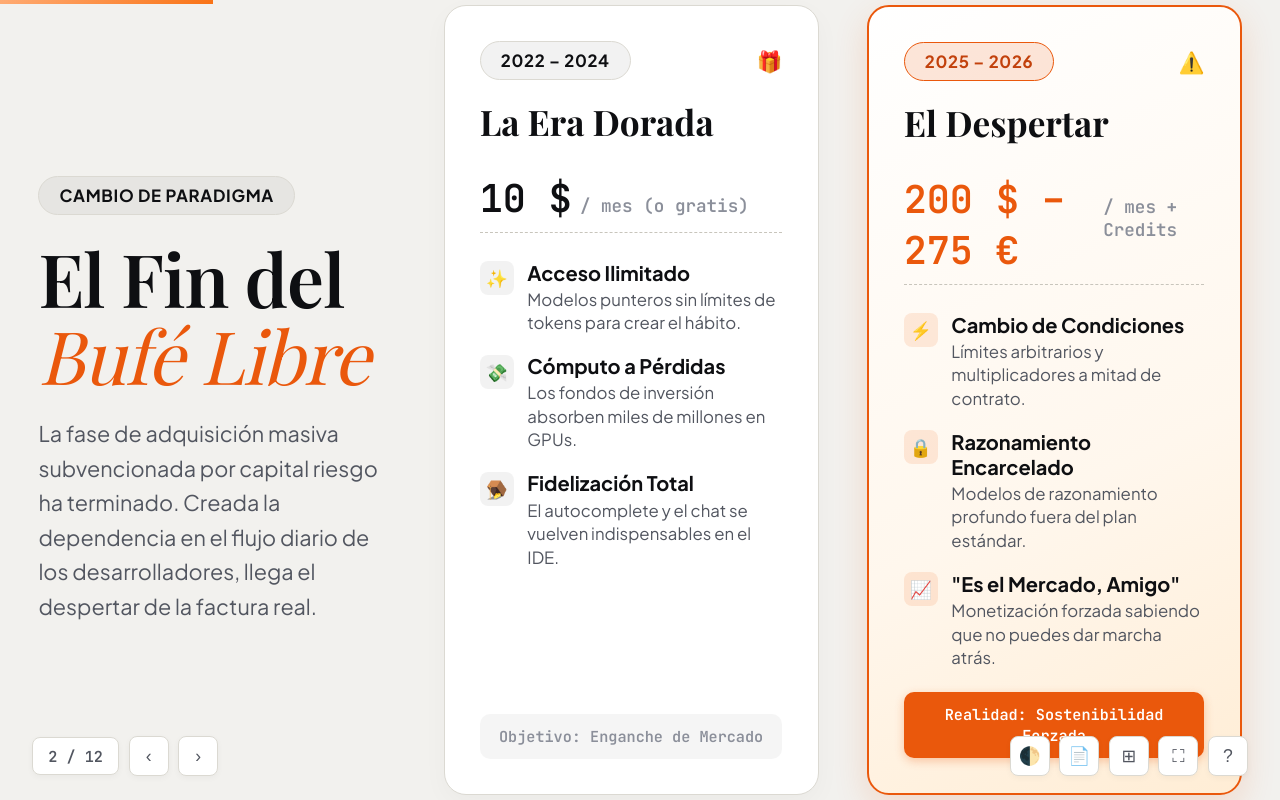
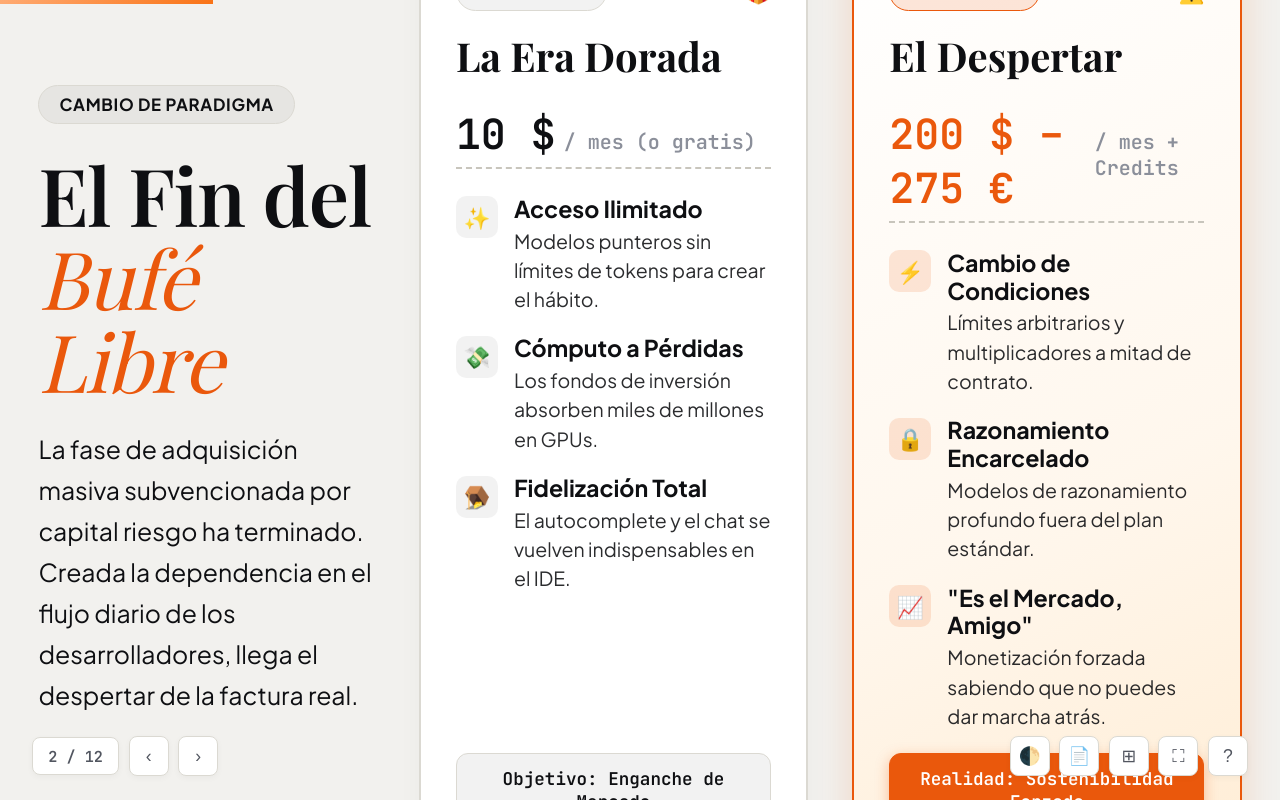
Before and after one commit to faparicior/charla-ia-local-2026, a plain HTML site: page index.html in a window 1280 px wide. Both pictures are taken after a click on the button "Siguiente (→ / Espacio)". Drawn offline with nearby package versions, Linux system fonts and the light colour scheme; a web font is replaced by a local one.

Commit message:
style: update buffet layout and typography for projector readability

```diff
--- a/style.css
+++ b/style.css
@@ -225,12 +225,12 @@
 }
 
 /* ==========================================================================
-   LAYOUT 1: TIMELINE COMPARISON - EL FIN DEL BUFÉ LIBRE (SLIDE 2)
+   LAYOUT 1: TIMELINE COMPARISON - EL FIN DEL BUFÉ LIBRE (SLIDE 2 - AMPLIADO PROYECTOR)
    ========================================================================== */
 .buffet-grid {
   display: grid;
-  grid-template-columns: 1fr 1.05fr 1.05fr;
-  gap: 3rem;
+  grid-template-columns: 0.95fr 1.1fr 1.1fr;
+  gap: 2.75rem;
   align-items: stretch;
   width: 100%;
 }
@@ -239,28 +239,28 @@
   display: flex;
   flex-direction: column;
   justify-content: center;
-  gap: 1.5rem;
+  gap: 1.75rem;
 }
 
 .buffet-intro h2 {
-  font-size: 4.6rem;
-  line-height: 1.05;
+  font-size: 5rem;
+  line-height: 1.04;
 }
 
 .buffet-intro p {
-  font-size: 1.35rem;
-  line-height: 1.6;
-  color: var(--text-muted);
+  font-size: 1.55rem;
+  line-height: 1.65;
+  color: var(--text-main);
 }
 
 .buffet-card {
   background: var(--bg-surface);
-  border: 1.5px solid var(--border-subtle);
+  border: 2px solid var(--border-subtle);
   border-radius: 22px;
   padding: 2.2rem 2.2rem;
   display: flex;
   flex-direction: column;
-  gap: 1.4rem;
+  gap: 1.35rem;
   box-shadow: 0 8px 26px rgba(0, 0, 0, 0.03);
   position: relative;
   transition: transform 0.25s ease;
@@ -272,8 +272,8 @@
 
 .buffet-card.buffet-trap {
   background: linear-gradient(155deg, #ffffff 0%, #fff7ed 60%, #ffedd5 100%);
-  border: 2px solid #ea580c;
-  box-shadow: 0 12px 34px rgba(234, 88, 12, 0.16);
+  border: 2.5px solid #ea580c;
+  box-shadow: 0 12px 36px rgba(234, 88, 12, 0.18);
 }
 
 body.theme-dark .buffet-card.buffet-trap {
@@ -289,7 +289,7 @@
 
 .buffet-card-title {
   font-family: var(--font-serif);
-  font-size: 2.2rem;
+  font-size: 2.5rem;
   font-weight: 700;
   color: var(--text-main);
   line-height: 1.15;
@@ -300,11 +300,11 @@
   align-items: baseline;
   gap: 0.5rem;
   font-family: var(--font-mono);
-  font-size: 2.4rem;
+  font-size: 2.6rem;
   font-weight: 800;
   color: var(--text-main);
-  padding: 0.5rem 0;
-  border-bottom: 1.5px dashed var(--border-medium);
+  padding: 0.4rem 0;
+  border-bottom: 2px dashed var(--border-medium);
 }
 
 .buffet-price-callout.trap {
@@ -312,75 +312,79 @@
 }
 
 .buffet-price-callout span {
-  font-size: 1.1rem;
-  font-weight: 600;
+  font-size: 1.25rem;
+  font-weight: 700;
   color: var(--text-dim);
 }
 
 .buffet-feature-list {
   display: flex;
   flex-direction: column;
-  gap: 1.15rem;
+  gap: 1.25rem;
   margin-top: 0.25rem;
 }
 
 .buffet-feature-item {
   display: flex;
   align-items: flex-start;
-  gap: 0.85rem;
+  gap: 1rem;
 }
 
 .buffet-icon-box {
-  width: 34px;
-  height: 34px;
-  min-width: 34px;
-  border-radius: 8px;
+  width: 42px;
+  height: 42px;
+  min-width: 42px;
+  border-radius: 10px;
   display: flex;
   align-items: center;
   justify-content: center;
-  font-size: 1.1rem;
+  font-size: 1.35rem;
   background: rgba(0, 0, 0, 0.05);
   margin-top: 0.1rem;
 }
 
 .buffet-card.buffet-trap .buffet-icon-box {
-  background: rgba(234, 88, 12, 0.12);
+  background: rgba(234, 88, 12, 0.14);
 }
 
 .buffet-feature-text {
   display: flex;
   flex-direction: column;
-  gap: 0.2rem;
+  gap: 0.25rem;
 }
 
 .buffet-feature-heading {
-  font-size: 1.25rem;
-  font-weight: 700;
-  color: var(--text-main);
+  font-size: 1.45rem;
+  font-weight: 700;
+  color: var(--text-main);
+  line-height: 1.2;
 }
 
 .buffet-feature-sub {
-  font-size: 1.05rem;
-  line-height: 1.4;
-  color: var(--text-muted);
+  font-size: 1.22rem;
+  line-height: 1.5;
+  color: var(--text-main);
+  opacity: 0.88;
 }
 
 .buffet-summary-pill {
   margin-top: auto;
-  padding: 0.75rem 1rem;
-  border-radius: 10px;
-  font-family: var(--font-mono);
-  font-size: 0.95rem;
-  font-weight: 700;
-  background: rgba(0, 0, 0, 0.04);
-  color: var(--text-dim);
+  padding: 0.85rem 1.1rem;
+  border-radius: 12px;
+  font-family: var(--font-mono);
+  font-size: 1.1rem;
+  font-weight: 800;
+  background: rgba(0, 0, 0, 0.05);
+  color: var(--text-main);
   text-align: center;
+  border: 1px solid var(--border-subtle);
 }
 
 .buffet-card.buffet-trap .buffet-summary-pill {
   background: #ea580c;
   color: #ffffff;
-  box-shadow: 0 3px 10px rgba(234, 88, 12, 0.3);
+  border-color: #ea580c;
+  box-shadow: 0 4px 14px rgba(234, 88, 12, 0.35);
 }
 
 /* ==========================================================================
```
